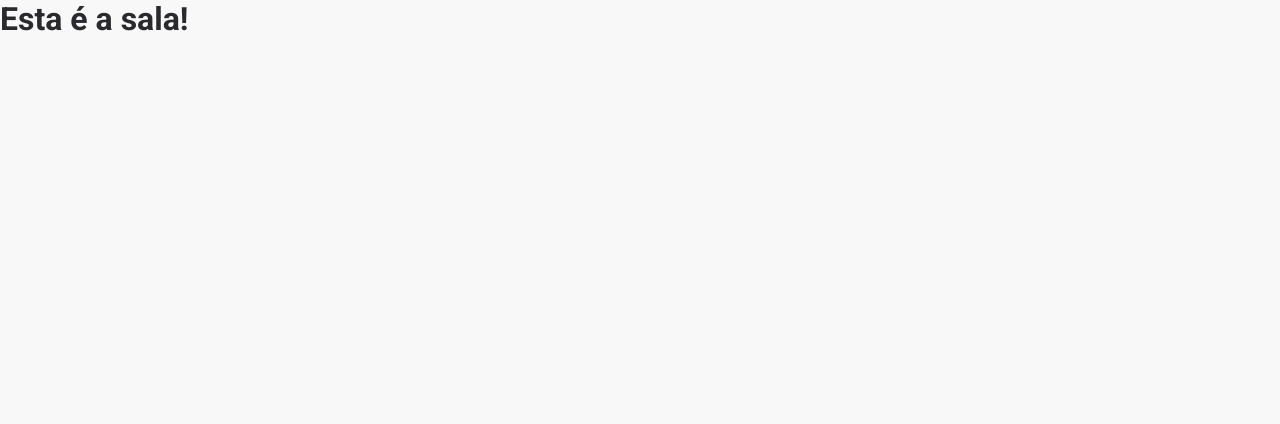
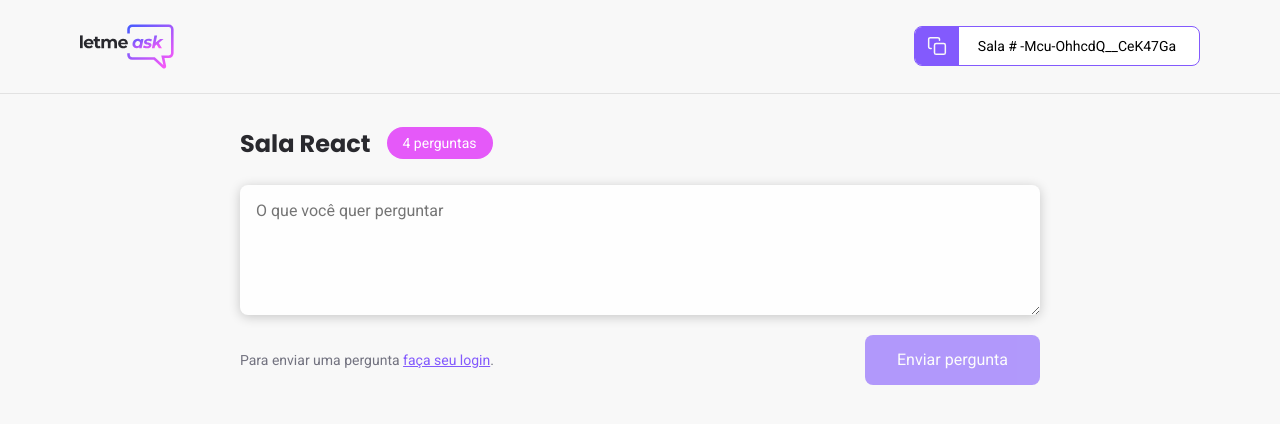
Before and after one commit to Bignotto/nlw-react-letmeask, a React (Create React App) app: page /rooms/1 in a window 1280 px wide. Shown: the top 424 px of the page. Built offline with nearby package versions, Linux system fonts and the light colour scheme; no server answers.

Commit message:
create new question for a room

```diff
--- /dev/null
+++ b/src/components/RoomCode.tsx
@@ -0,0 +1,22 @@
+import copyImg from "../assets/images/copy.svg";
+
+import "../styles/room-code.scss";
+
+type RoomCodeProps = {
+  code: string;
+};
+
+export function RoomCode({ code }: RoomCodeProps) {
+  function copyRoomCodeToClipboard() {
+    navigator.clipboard.writeText(code);
+  }
+
+  return (
+    <button className="room-code">
+      <div>
+        <img src={copyImg} alt="Copy room code" />
+      </div>
+      <span>Sala # -Mcu-OhhcdQ__CeK47Ga</span>
+    </button>
+  );
+}
--- a/src/pages/Home.tsx
+++ b/src/pages/Home.tsx
@@ -1,3 +1,4 @@
+import { FormEvent } from "react";
 import { useHistory } from "react-router-dom";
 
 import illustrationImg from "../assets/images/illustration.svg";
@@ -9,10 +10,13 @@
 import { useAuth } from "../hooks/useAuth";
 
 import "../styles/auth.scss";
+import { useState } from "react";
+import { database } from "../services/firebase";
 
 export function Home() {
   const history = useHistory();
   const { user, signInWithGoogle } = useAuth();
+  const [roomCode, setRoomCode] = useState("");
 
   async function handleCreateRoom() {
     if (!user) {
@@ -20,6 +24,20 @@
     }
 
     history.push("/rooms/new");
+  }
+
+  async function handleJoinRoom(event: FormEvent) {
+    event.preventDefault();
+
+    if (roomCode.trim() === "") return;
+
+    const roomRef = await database.ref(`rooms/${roomCode}`).get();
+    if (!roomRef.exists()) {
+      alert("Room does not exist!");
+      return;
+    }
+
+    history.push(`/rooms/${roomCode}`);
   }
 
   return (
@@ -40,8 +58,13 @@
             crie sua sala com o Google
           </button>
           <div className="separator">ou entre em uma sala</div>
-          <form>
-            <input type="text" placeholder="Digite o código da sala" />
+          <form onSubmit={handleJoinRoom}>
+            <input
+              type="text"
+              placeholder="Digite o código da sala"
+              onChange={(event) => setRoomCode(event.target.value)}
+              value={roomCode}
+            />
             <Button type="submit">Entrar na sala</Button>
           </form>
         </div>
--- a/src/pages/Room.tsx
+++ b/src/pages/Room.tsx
@@ -1,3 +1,76 @@
+import { FormEvent, useState } from "react";
+import { useParams } from "react-router-dom";
+import { useAuth } from "../hooks/useAuth";
+import { database } from "../services/firebase";
+
+import { RoomCode } from "../components/RoomCode";
+import { Button } from "../components/Button";
+
+import logoImg from "../assets/images/logo.svg";
+import "../styles/room.scss";
+
+type RoomParams = {
+  id: string;
+};
+
 export function Room() {
-  return <h1>Esta é a sala!</h1>;
+  const { user } = useAuth();
+  const params = useParams<RoomParams>();
+  const [newQuestion, setNewQuestion] = useState("");
+
+  const roomId = params.id;
+
+  async function handleSendQuestion(event: FormEvent) {
+    event.preventDefault();
+
+    if (newQuestion.trim() === "") return;
+    if (!user) {
+      throw new Error("You shall not pass!");
+    }
+
+    const question = {
+      content: newQuestion,
+      author: {
+        name: user?.name,
+        avatar: user?.avatar,
+      },
+      isHighlighted: false,
+      isAnswered: false,
+    };
+
+    await database.ref(`rooms/${roomId}/questions`).push(question);
+  }
+
+  return (
+    <div id="page-room">
+      <header>
+        <div className="content">
+          <img src={logoImg} alt="Logo" />
+          <RoomCode code={roomId} />
+        </div>
+      </header>
+      <main>
+        <div className="room-title">
+          <h1>Sala React</h1>
+          <span>4 perguntas</span>
+        </div>
+
+        <form onSubmit={handleSendQuestion}>
+          <textarea
+            placeholder="O que você quer perguntar"
+            onChange={(event) => setNewQuestion(event.target.value)}
+            value={newQuestion}
+          />
+          <div className="form-footer">
+            <span>
+              Para enviar uma pergunta <button>faça seu login</button>.
+            </span>
+            <Button type="submit" disabled={!user}>
+              Enviar pergunta
+            </Button>
+          </div>
+        </form>
+      </main>
+    </div>
+  );
 }
--- a/src/styles/button.scss
+++ b/src/styles/button.scss
@@ -1,5 +1,4 @@
 .button {
-  margin-top: 64px;
   height: 50px;
   /* width: 100%; */
   border-radius: 8px;
--- /dev/null
+++ b/src/styles/room-code.scss
@@ -0,0 +1,31 @@
+.room-code {
+  height: 40px;
+  border-radius: 8px;
+  overflow: hidden;
+
+  background: #fff;
+  border: 1px solid #835afd;
+  cursor: pointer;
+
+  display: flex;
+
+  div {
+    background: #835afd;
+    padding: 0 12px;
+    display: flex;
+    justify-content: center;
+    align-items: center;
+    height: 100%;
+  }
+
+  span {
+    display: block;
+    align-self: center;
+
+    flex: 1;
+    padding: 0 16px 0 12px;
+    width: 240px;
+    font-size: 14px;
+    font-weight: 500;
+  }
+}
--- /dev/null
+++ b/src/styles/room.scss
@@ -0,0 +1,80 @@
+#page-room {
+  header {
+    padding: 24px;
+    border-bottom: 1px solid #e2e2e2;
+
+    .content {
+      max-width: 1120px;
+      margin: 0 auto;
+      display: flex;
+      justify-content: space-between;
+      align-items: center;
+
+      > img {
+        max-height: 45px;
+      }
+    }
+  }
+
+  main {
+    max-width: 800px;
+    margin: 0 auto;
+
+    .room-title {
+      margin: 32px 0 24px;
+      display: flex;
+      align-items: center;
+
+      h1 {
+        font-family: "Poppins", sans-serif;
+        font-size: 24px;
+        color: #29292e;
+      }
+      span {
+        margin-left: 16px;
+        background: #e559f9;
+        border-radius: 9999px;
+        padding: 8px 16px;
+        color: #fff;
+        font-weight: 500;
+        font-size: 14px;
+      }
+    }
+
+    form {
+      textarea {
+        width: 100%;
+        border: 0;
+        padding: 16px;
+        border-radius: 8px;
+        background: #fefefe;
+        box-shadow: 0 2px 12px rgba(0, 0, 0, 0.2);
+        resize: vertical;
+        min-height: 130px;
+      }
+
+      .form-footer {
+        display: flex;
+        justify-content: space-between;
+        align-items: center;
+        margin-top: 16px;
+
+        span {
+          font-size: 14px;
+          color: #737380;
+          font-weight: 500;
+
+          button {
+            background: transparent;
+            border: 0;
+            color: #835afd;
+            text-decoration: underline;
+            font-size: 14px;
+            font-weight: 500;
+            cursor: pointer;
+          }
+        }
+      }
+    }
+  }
+}
```
